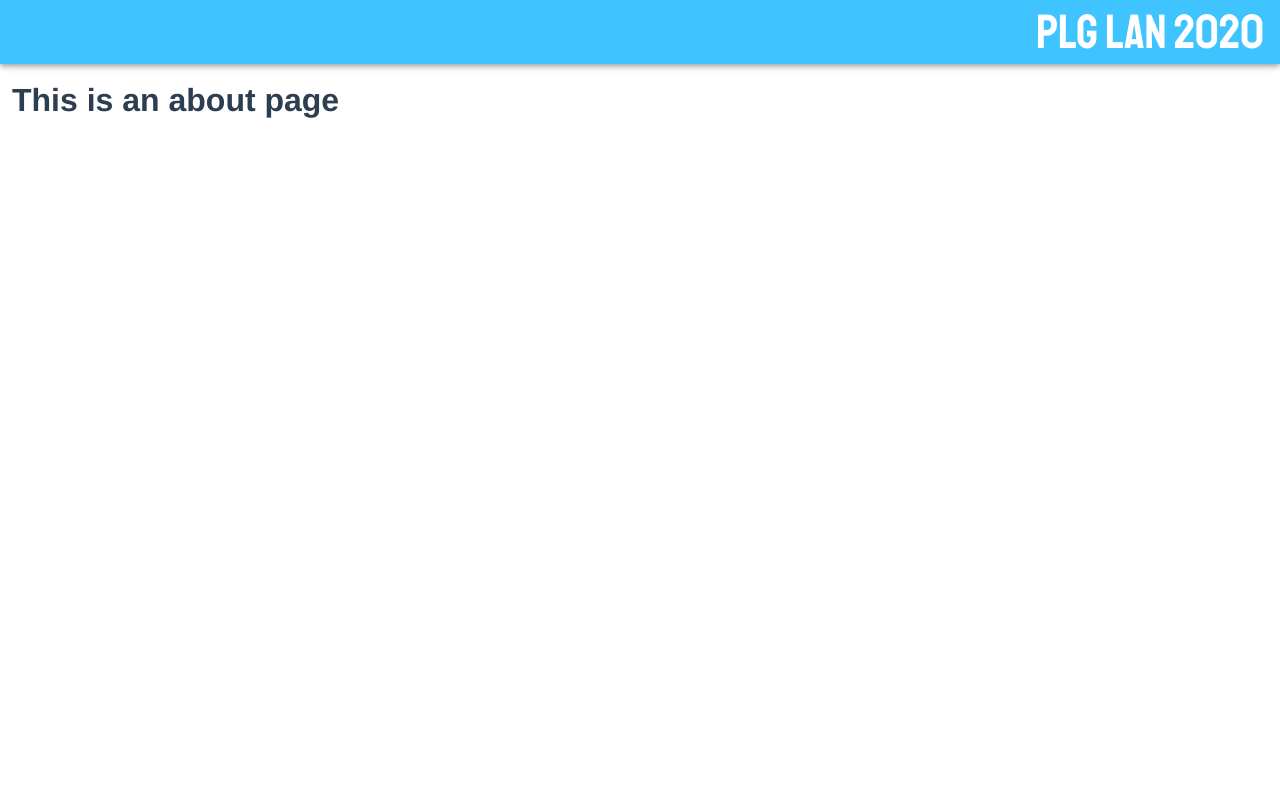
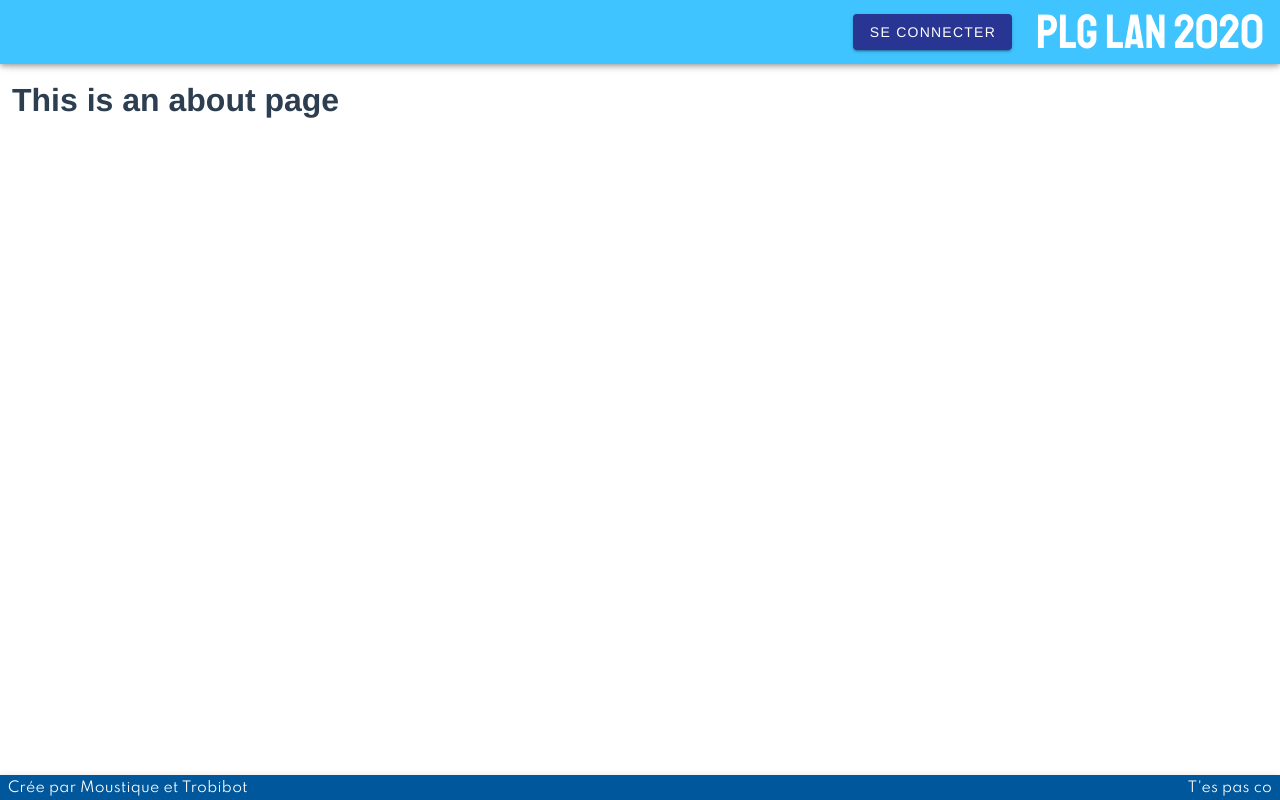
Before and after one commit to Tanguy-L/Leaderboard-front-2020, a Vue app: page /about in a window 1280 px wide. Built offline with nearby package versions, Linux system fonts and the light colour scheme.

Commit message:
snack and connection

```diff
--- a/src/App.vue
+++ b/src/App.vue
@@ -1,15 +1,30 @@
 <template>
   <v-app id="app">
-    <v-app-bar app color="light-blue accent-2" dark>
+    <v-app-bar app color="light-blue accent-2 " dark>
       <v-row>
-        <v-col cols="5">
+        <v-col cols="3">
           <v-img height="55px" width="240px" src="../public/img/plgCamion.png" />
         </v-col>
       </v-row>
+      <v-btn class="mr-6" @click.stop="dialog = true" color="primary">Se connecter</v-btn>
       <v-toolbar-title class="text-h3" style="font-family:'Staatliches' !important;">PLG LAN 2020</v-toolbar-title>
     </v-app-bar>
 
-    <v-main>
+    <v-dialog v-model="dialog" max-width="450">
+      <v-card class="px-12">
+        <v-container>
+          <v-form ref="form" class="d-flex flex-column" v-model="valid">
+            <v-text-field v-model="user.login" :counter="35" label="Login" required></v-text-field>
+
+            <v-text-field v-model="user.password" :counter="35" label="Mot de passe" required></v-text-field>
+
+            <v-btn class="mt-6" color="success" @click="validate">Valider</v-btn>
+          </v-form>
+        </v-container>
+      </v-card>
+    </v-dialog>
+
+    <v-main class="pb-12">
       <v-container class="fill-height container-app align-start" fluid>
         <v-alert v-if="errors.length" type="error">
           <div v-for="(error, index) of errors" :key="index">
@@ -19,15 +34,106 @@
         <router-view></router-view>
       </v-container>
     </v-main>
+
+    <v-snackbar v-model="snackbar" :timeout="timeout">
+      <p>{{ text }}</p>
+    </v-snackbar>
+
+    <v-footer
+      fixed
+      height="25"
+      padless
+      color="light-blue darken-4"
+      class="font-weight-medium d-flex justify-space-between align-center px-2 elevation-3"
+    >
+      <p
+        class="white--text body-2 ma-0"
+        style="font-family:'Spartan' !important;"
+      >Crée par Moustique et Trobibot</p>
+      <p
+        class="white--text body-2 ma-0"
+        style="font-family:'Spartan' !important;"
+      >{{displayUserStatus}}</p>
+    </v-footer>
   </v-app>
 </template>
 
 <script>
+import { mapActions, mapGetters } from 'vuex';
+import axios from 'axios';
+
 export default {
   data() {
     return {
       errors: [],
+      dialog: false,
+      valid: false,
+      snackbar: false,
+      timeout: 2000,
+      text: 'Connexion réussie',
+      user: {
+        login: '',
+        password: '',
+      },
     };
+  },
+  methods: {
+    ...mapActions({
+      updateInfosUser: 'updateInfosUser',
+    }),
+    async validate() {
+      const validateForm = this.$refs.form.validate();
+      if (validateForm) {
+        const { user } = this;
+
+        try {
+          const response = await axios.post(
+            'http://localhost:3000/users/connect',
+            {
+              login: user.login,
+              password: user.password,
+            },
+          );
+
+          const responseData = response.data;
+
+          const result = {
+            isConnected: false,
+            isAdmin: false,
+          };
+
+          if (responseData.login) {
+            result.isConnected = await true;
+          }
+
+          if (responseData.is_admin) {
+            result.isAdmin = await true;
+          }
+
+          this.dialog = false;
+          this.snackbar = true;
+
+          await this.updateInfosUser(result);
+        } catch (error) {
+          console.error(error);
+        }
+      }
+    },
+  },
+  computed: {
+    ...mapGetters({
+      stateUser: 'stateUser',
+    }),
+    displayUserStatus() {
+      const status = this.stateUser;
+      if (status.isAdmin && status.isConnected) {
+        return 'Vous êtes admin et connecté';
+      }
+      if (status.isConnected) {
+        return 'Vous êtes connecté';
+      }
+      return "T'es pas co";
+    },
   },
 };
 </script>
--- a/src/components/GameCard.vue
+++ b/src/components/GameCard.vue
@@ -207,8 +207,6 @@
   },
   methods: {
     editMatch(menu = null) {
-      console.log(menu);
-
       this.edit.isEdited = !!menu;
       this.edit.menu = this.edit.isEdited ? menu : null;
     },
--- a/src/store/index.js
+++ b/src/store/index.js
@@ -5,11 +5,28 @@
 
 export default new Vuex.Store({
   state: {
+    isConnected: false,
+    isAdmin: false,
   },
   mutations: {
+    UPDATE_INFOS_USER(state, payload) {
+      state.isConnected = payload.isConnected;
+      state.isAdmin = payload.isAdmin;
+    },
   },
   actions: {
+    updateInfosUser({ commit }, payload) {
+      commit('UPDATE_INFOS_USER', payload);
+    },
   },
-  modules: {
+  getters: {
+    stateUser: state => {
+      const { isConnected, isAdmin } = state;
+      return {
+        isConnected,
+        isAdmin,
+      };
+    },
   },
+  modules: {},
 });
--- a/src/views/Home.vue
+++ b/src/views/Home.vue
@@ -6,7 +6,7 @@
     <v-col cols="12">
       <h2 class="text-h3 mb-6" style="font-family:'Spartan' !important;">Les matchs joués</h2>
       <v-row v-for="line in linesForCards" :key="line.id">
-        <v-col v-for="match in line.matches" :key="match.id" cols="2">
+        <v-col v-for="match in line.matches" :key="match.id" cols="3">
           <GameCard />
         </v-col>
       </v-row>
```
